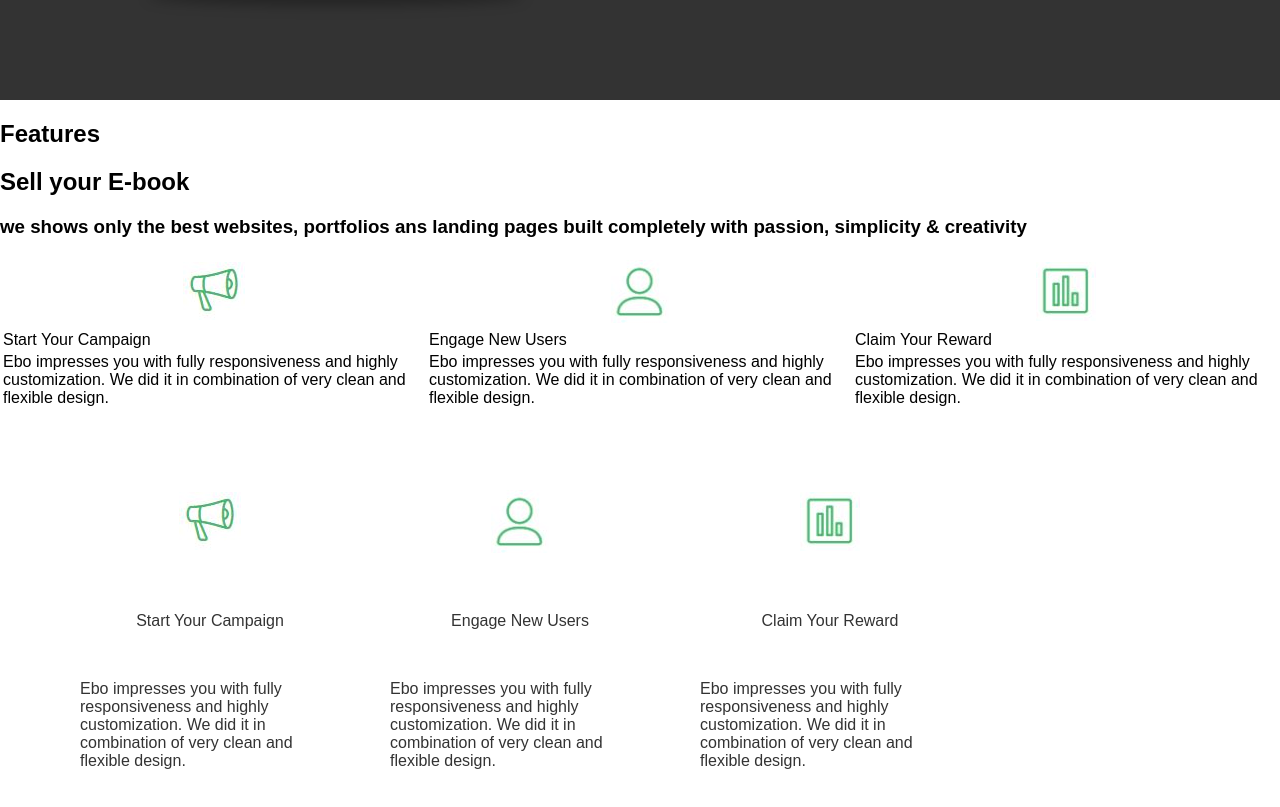
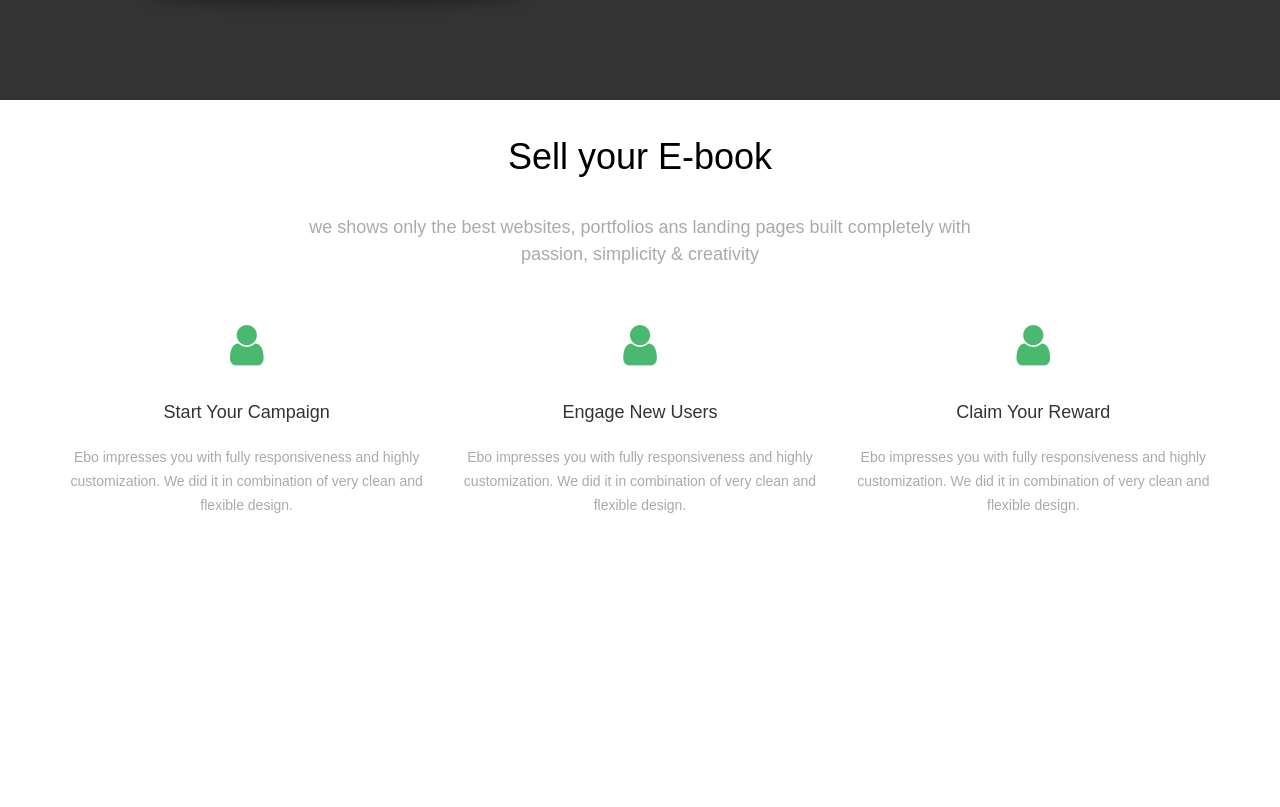
Before and after one commit to nanodma/landingpage, a plain HTML site: page index.html in a window 1280 px wide. Shown: the part 675-1482 px from the top of the page. After the commit the page ends 1192 px from the top, so only its background shows below. Drawn offline with Linux system fonts and the light colour scheme.

Commit message:
section two (features) finalized

```diff
--- a/index.html
+++ b/index.html
@@ -3,6 +3,7 @@
 		<head>
 			<title>Page Title</title>
 			<link rel="stylesheet" type="text/css" href="main.css">
+			<link href="https://stackpath.bootstrapcdn.com/font-awesome/4.7.0/css/font-awesome.min.css" rel="stylesheet" integrity="sha384-wvfXpqpZZVQGK6TAh5PVlGOfQNHSoD2xbE+QkPxCAFlNEevoEH3Sl0sibVcOQVnN" crossorigin="anonymous">
 		</head>
 		<body>
 			<header>
@@ -24,39 +25,26 @@
 				</div>
 			</section>
 			<section id="features">
-				<h1>Features</h1>
-				<h1>Sell your E-book</h1>
-				<h3>we shows only the best websites, portfolios ans landing pages built completely with passion, simplicity & creativity</h3>
-				<table>
-					<thead>
-						<th><img src="images/section-2_table-image-1.JPG"></th>
-						<th><img src="images/section-2_table-image-2.JPG"></th>
-						<th><img src="images/section-2_table-image-3.JPG"></th>
-					</thead>
-					<tbody>
-						<tr>
-							<td>Start Your Campaign</td>
-							<td>Engage New Users</td>
-							<td>Claim Your Reward</td>
-						</tr>
-						<tr>
-							<td>Ebo impresses you with fully responsiveness and highly customization. We did it in combination of very clean and flexible design.</td>
-							<td>Ebo impresses you with fully responsiveness and highly customization. We did it in combination of very clean and flexible design.</td>
-							<td>Ebo impresses you with fully responsiveness and highly customization. We did it in combination of very clean and flexible design.</td>
-						</tr>
-					</tbody>
-				</table>
+				<h2 class="section-title">Sell your E-book</h2>
+				<h3 class="section-subtitle">we shows only the best websites, portfolios ans landing pages built completely with passion, simplicity & creativity</h3>
 				<div class="whole-table">
 					<div class="features-table">
-						<div class="titlefeature 1"><img src="images/section-2_table-image-1.JPG"></div>
-						<div class="titlefeature 2"><img src="images/section-2_table-image-2.JPG"></div>
-						<div class="titlefeature 3"><img src="images/section-2_table-image-3.JPG"></div>
-						<div class="box 4">Start Your Campaign</div>
-						<div class="box 5">Engage New Users</div>
-						<div class="box 6">Claim Your Reward</div>
-						<div class="box 7">Ebo impresses you with fully responsiveness and highly customization. We did it in combination of very clean and flexible design.</div>
-						<div class="box 8">Ebo impresses you with fully responsiveness and highly customization. We did it in combination of very clean and flexible design.</div>
-						<div class="box 9">Ebo impresses you with fully responsiveness and highly customization. We did it in combination of very clean and flexible design.</div>
+						<!--the grid will be organized in div's. each div will be a column-->
+						<div class="text-center">
+							<div class="icon-feature"><i class="fa fa-user" aria-hidden="true"></i></div>
+							<div class="table-title">Start Your Campaign</div>
+							<p class="table-text">Ebo impresses you with fully responsiveness and highly customization. We did it in combination of very clean and flexible design.</p>
+						</div>
+						<div class="text-center">
+							<div class="icon-feature"><i class="fa fa-user" aria-hidden="true"></i></div>
+							<div class="table-title">Engage New Users</div>
+							<div class="table-text">Ebo impresses you with fully responsiveness and highly customization. We did it in combination of very clean and flexible design.</div>
+						</div>
+						<div class="text-center">
+							<div class="icon-feature"><i class="fa fa-user" aria-hidden="true"></i></div>
+							<div class="table-title">Claim Your Reward</div>
+							<div class="table-text">Ebo impresses you with fully responsiveness and highly customization. We did it in combination of very clean and flexible design.</div>
+						</div>
 					</div>
 				</div>
 				</section>
--- a/main.css
+++ b/main.css
@@ -66,31 +66,61 @@ header {
     border: none;
 }
 
+.section-title {
+    font-weight: normal;
+    text-align: center;
+    font-size: 36px;
+    line-height: 1.5;
+}
+
+.section-subtitle {
+    color: #aaaaaa;
+    font-weight: normal;
+    font-size: 18px;
+    line-height: 1.5;
+    text-align: center;
+    max-width: 700px;
+    margin: 0 auto 50px;
+}
 .whole-table {
     display:flex;
     align-items: center;
 }
 
   .features-table {
-    display: grid;
-    grid-template-columns: repeat(3, 300px);
-    grid-gap: 10px;
-    background-color: #fff;
+    display: flex;
     color: #444;
-    padding: 60px;
-    align-items: center;
-    justify-items: center;
+    padding: 0 50px;
   }
 
-  .box {
-    color: #333333;
-    border-radius: 5px;
-    padding: 20px;
-    font-size: 100%;
-    justify-items: center;
-  }
   .titlefeature {
     border-radius: 5px;
     padding: 20px;
     font-size: 40px;
   }
+
+  .text-center {
+      text-align: center;
+  }
+  .icon-feature {
+    font-size: 47px;
+    color: #49B96F;
+    margin-bottom: 30px;
+  }
+  .table-title {
+    color: #333333;
+    font-size: 18px;
+    font-weight: 400;
+    line-height: 1;
+    margin-bottom: 24px;
+    text-transform: capitalize;
+  }
+  .table-text {
+    font-size: 14px;
+    font-weight: 400;
+    line-height: 24px;
+    margin-bottom: 0;
+    padding-right: 10px;
+    padding-left: 10px;
+    color: #aaaaaa;
+  }
```
